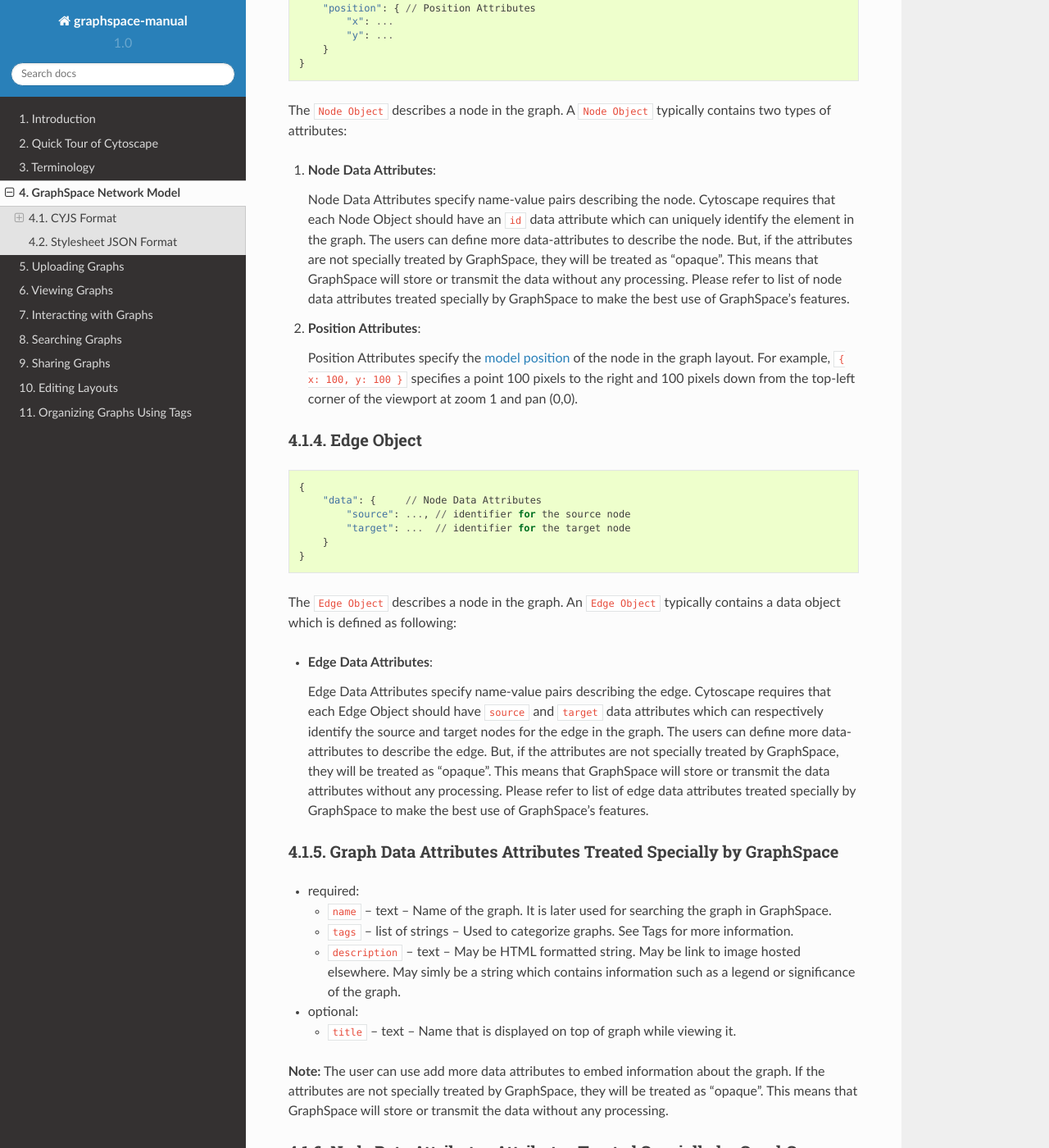
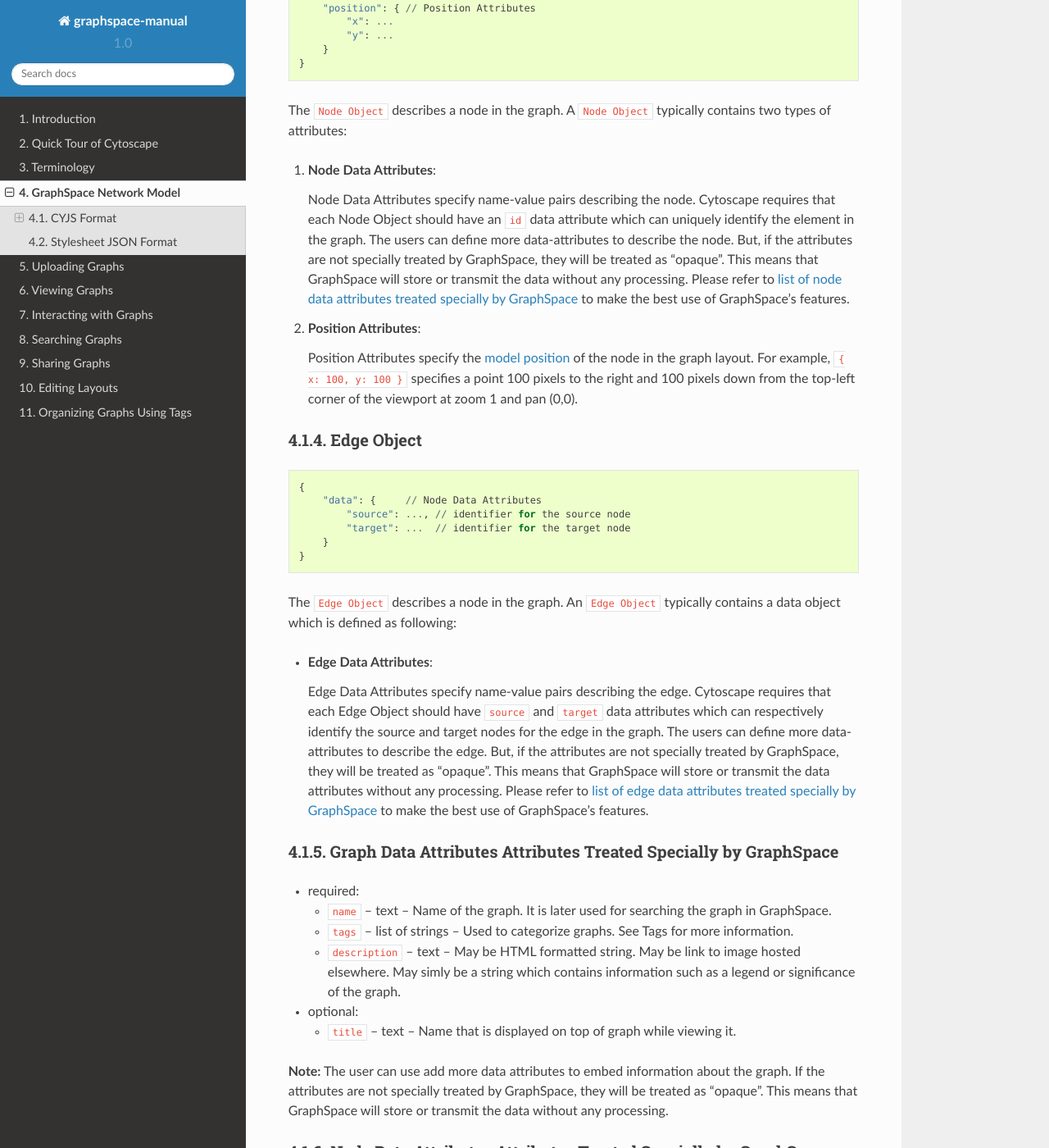
Before and after one commit to adbharadwaj/graphspace-manual, a Sphinx documentation site: the page built from docs/GraphSpace_Network_Model.md, in a window 1280 px wide and 1400 px high, scrolled down 1565 px. Shown: the whole window at 82% size. Built offline with Sphinx 7.4.7 and the Read the Docs theme 2.0.0, drawn with Linux system fonts in a browser that asks for light colours; part of the change alters nothing that is shown; some of the changed text lies outside the part shown.

```diff
--- a/docs/GraphSpace_Network_Model.md
+++ b/docs/GraphSpace_Network_Model.md
@@ -46,12 +46,12 @@ Any deviation from this format may result in GraphSpace rejecting the graph or p
 
 The elements JSON object contains two types of lists:
 
-1.  List of Node Objects: An array of node objects describing the nodes in the graph.
-2.  List of Edge Objects: An array of edge objects describing the edges in the graph.
+1.  [Nodes](#node-object): An array of [node objects](#node-object) describing the nodes in the graph.
+2.  [Edges](#edge-object): An array of [edge objects](#edge-object) describing the edges in the graph.
 
 ### Graph Data Attributes
 
-The `Graph Data Attributes` object specifies name-value pair describing the graph. The `Graph Data Attributes` are mapped to the Cytoscape network table for a network on import. Cytoscape supports `Graph Data Attributes` for both import and export. Please refer to list of graph data attributes treated specially by GraphSpace to make the best use of GraphSpace's features.
+The `Graph Data Attributes` object specifies name-value pair describing the graph. The `Graph Data Attributes` are mapped to the Cytoscape network table for a network on import. Cytoscape supports `Graph Data Attributes` for both import and export. Please refer to [list of graph data attributes treated specially by GraphSpace](#graph-data-attributes-attributes-treated-specially-by-graphspace) to make the best use of GraphSpace's features.
 
 ### Node Object
 
@@ -71,7 +71,7 @@ The `Node Object` describes a node in the graph. A `Node Object` typically conta
 
 1. **Node Data Attributes**:
 
-    Node Data Attributes specify name-value pairs describing the node. Cytoscape requires that each Node Object should have an  `id` data attribute which can uniquely identify the element in the graph. The users can define more data-attributes to describe the node. But, if the attributes are not specially treated by GraphSpace, they will be treated as "opaque". This means that GraphSpace will store or transmit the data without any processing. Please refer to list of node data attributes treated specially by GraphSpace to make the best use of GraphSpace's features.
+    Node Data Attributes specify name-value pairs describing the node. Cytoscape requires that each Node Object should have an  `id` data attribute which can uniquely identify the element in the graph. The users can define more data-attributes to describe the node. But, if the attributes are not specially treated by GraphSpace, they will be treated as "opaque". This means that GraphSpace will store or transmit the data without any processing. Please refer to [list of node data attributes treated specially by GraphSpace](#node-data-attributes-attributes-treated-specially-by-graphspace) to make the best use of GraphSpace's features.
 
 2. **Position Attributes**:
 
@@ -92,7 +92,7 @@ The `Edge Object` describes a node in the graph. An `Edge Object` typically cont
 
 - **Edge Data Attributes**:
 
-    Edge Data Attributes specify name-value pairs describing the edge. Cytoscape requires that each Edge Object should have  `source` and `target` data attributes which can respectively identify the source and target nodes for the edge in the graph. The users can define more data-attributes to describe the edge. But, if the attributes are not specially treated by GraphSpace, they will be treated as "opaque". This means that GraphSpace will store or transmit the data attributes without any processing. Please refer to list of edge data attributes treated specially by GraphSpace to make the best use of GraphSpace's features.
+    Edge Data Attributes specify name-value pairs describing the edge. Cytoscape requires that each Edge Object should have  `source` and `target` data attributes which can respectively identify the source and target nodes for the edge in the graph. The users can define more data-attributes to describe the edge. But, if the attributes are not specially treated by GraphSpace, they will be treated as "opaque". This means that GraphSpace will store or transmit the data attributes without any processing. Please refer to [list of edge data attributes treated specially by GraphSpace](#edge-data-attributes-attributes-treated-specially-by-graphspace) to make the best use of GraphSpace's features.
 
 
 ### Graph Data Attributes Attributes Treated Specially by GraphSpace
```
